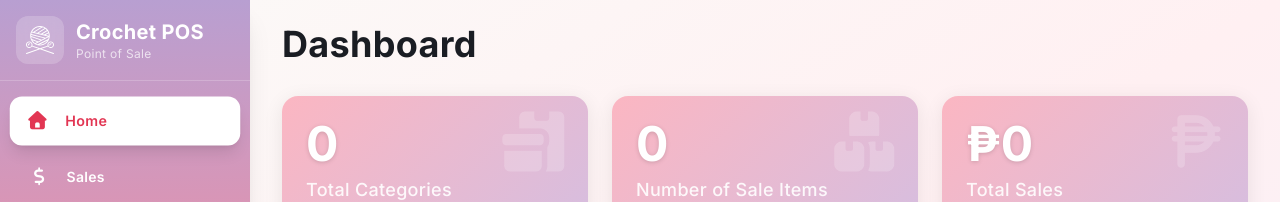
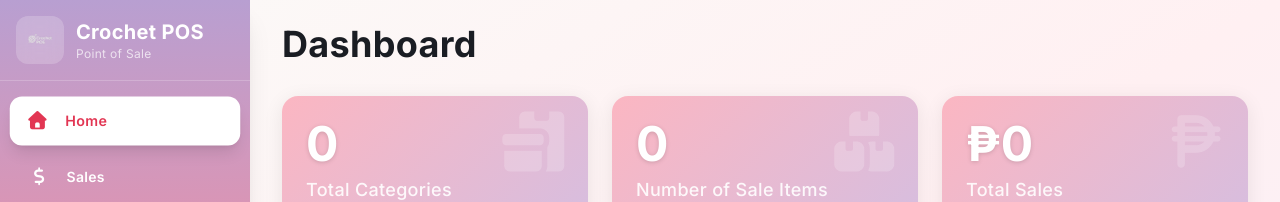
Before and after one commit to regret546/crochet_pos, a React (Vite) app in the folder frontend/: page /dashboard in a window 1280 px wide. Shown: the top 202 px of the page. Built offline with nearby package versions, Linux system fonts and the light colour scheme; no server answers; sample sign-in values are in the browser's storage.

Commit message:
make the site load faster

```diff
--- a/frontend/src/pages/Dashboard.jsx
+++ b/frontend/src/pages/Dashboard.jsx
@@ -1,10 +1,13 @@
-import React, { useState, useEffect } from "react";
+import React, { useState, useEffect, lazy, Suspense, memo } from "react";
 import { motion, AnimatePresence } from "motion/react";
 import { useNavigate } from "react-router-dom";
-import Home from "./Home";
-import Sales from "./Sales";
-import Category from "./Category";
 import ResetPasswordModal from "../components/ResetPasswordModal";
+import logoImage from "../assets/logo.png";
+
+// Lazy load pages for code splitting
+const Home = lazy(() => import("./Home"));
+const Sales = lazy(() => import("./Sales"));
+const Category = lazy(() => import("./Category"));
 
 export default function Dashboard() {
   const navigate = useNavigate();
@@ -67,6 +70,14 @@ export default function Dashboard() {
 
       {/* Main Content */}
       <main className="flex-1 md:ml-0 min-h-screen overflow-x-hidden">
+        <Suspense fallback={
+          <div className="flex items-center justify-center min-h-screen">
+            <div className="text-center">
+              <i className="fa-solid fa-spinner fa-spin text-4xl text-rose-400 mb-4"></i>
+              <p className="text-slate-600">Loading...</p>
+            </div>
+          </div>
+        }>
           <AnimatePresence mode="wait">
             {selected === "Home" && (
               <motion.div
@@ -102,20 +113,20 @@ export default function Dashboard() {
               </motion.div>
             )}
           </AnimatePresence>
+        </Suspense>
       </main>
     </div>
   );
 }
 
-const Sidebar = ({ selected, setSelected, handleLogout, mobileMenuOpen, setMobileMenuOpen, setResetPasswordOpen }) => {
+const Sidebar = memo(({ selected, setSelected, handleLogout, mobileMenuOpen, setMobileMenuOpen, setResetPasswordOpen }) => {
   const [open, setOpen] = useState(true);
 
   return (
     <>
       {/* Desktop Sidebar */}
       <motion.nav
-        layout
-        className="hidden md:flex sticky top-0 h-screen shrink-0 bg-gradient-to-b from-lavender-300 via-rose-300 to-lavender-300 shadow-xl"
+        className="hidden md:flex sticky top-0 h-screen shrink-0 bg-gradient-to-b from-lavender-300 via-rose-300 to-lavender-300 shadow-xl transition-all duration-300"
         style={{ width: open ? "250px" : "80px" }}
       >
         <div className="flex flex-col h-full w-full">
@@ -256,14 +267,14 @@ const Sidebar = ({ selected, setSelected, handleLogout, mobileMenuOpen, setMobil
       </AnimatePresence>
     </>
   );
-};
+});
 
-const Option = ({ Icon, title, selected, setSelected, open, handleLogout, handleResetPassword }) => {
+const Option = memo(({ Icon, title, selected, setSelected, open, handleLogout, handleResetPassword }) => {
   const handleClick = () => {
     if (title === "Logout") {
-      handleLogout();
+      handleLogout?.();
     } else if (title === "Reset Password") {
-      handleResetPassword();
+      handleResetPassword?.();
     } else {
       setSelected(title);
     }
@@ -273,7 +284,6 @@ const Option = ({ Icon, title, selected, setSelected, open, handleLogout, handle
 
   return (
     <motion.button
-      layout
       onClick={handleClick}
       className={`relative flex h-12 w-full items-center rounded-xl cursor-pointer transition-all duration-200 ${
         isSelected
@@ -283,12 +293,11 @@ const Option = ({ Icon, title, selected, setSelected, open, handleLogout, handle
       whileHover={{ scale: 1.02 }}
       whileTap={{ scale: 0.98 }}
     >
-      <motion.div layout className="p-4 text-lg">
+      <div className="p-4 text-lg">
         {Icon}
-      </motion.div>
+      </div>
       {open && (
         <motion.span
-          layout
           initial={{ opacity: 0, x: -10 }}
           animate={{ opacity: 1, x: 0 }}
           transition={{ delay: 0.1 }}
@@ -299,15 +308,14 @@ const Option = ({ Icon, title, selected, setSelected, open, handleLogout, handle
       )}
     </motion.button>
   );
-};
-const TitleSection = ({ open }) => {
+});
+const TitleSection = memo(({ open }) => {
   return (
     <div className="border-b border-white/20 p-4">
       <div className={`flex items-center gap-3 ${open ? "" : "justify-center"}`}>
         <Logo />
         {open && (
           <motion.div
-            layout
             initial={{ opacity: 0, x: -10 }}
             animate={{ opacity: 1, x: 0 }}
             transition={{ delay: 0.1 }}
@@ -320,29 +328,24 @@ const TitleSection = ({ open }) => {
       </div>
     </div>
   );
-};
+});
 
-const ToggleClose = ({ open, setOpen }) => {
+const ToggleClose = memo(({ open, setOpen }) => {
   return (
     <motion.button
-      layout
       onClick={() => setOpen((pv) => !pv)}
       className="border-t border-white/20 transition-colors cursor-pointer hover:bg-white/10 p-3"
     >
       <div className="flex items-center justify-center gap-2">
-        <motion.div
-          layout
-          className="grid size-8 place-content-center"
-        >
+        <div className="grid size-8 place-content-center">
           <i
             className={`fa-solid fa-arrow-left transition-transform text-white text-sm ${
               open && "rotate-180"
             }`}
           ></i>
-        </motion.div>
+        </div>
         {open && (
           <motion.span
-            layout
             initial={{ opacity: 0, x: -10 }}
             animate={{ opacity: 1, x: 0 }}
             exit={{ opacity: 0 }}
@@ -355,68 +358,17 @@ const ToggleClose = ({ open, setOpen }) => {
       </div>
     </motion.button>
   );
-};
+});
 
-const Logo = () => {
+const Logo = memo(() => {
   return (
-    <motion.div
-      layout
-      className="logo grid size-12 shrink-0 place-content-center rounded-xl bg-white/20 backdrop-blur-sm p-2"
-    >
-      <svg
-        fill="#ffffff"
-        height="auto"
-        width="28"
-        version="1.1"
-        id="Layer_1"
-        xmlns="http://www.w3.org/2000/svg"
-        xmlnsXlink="http://www.w3.org/1999/xlink"
-        viewBox="0 0 512.535 512.535"
-        xmlSpace="preserve"
-      >
-        <g transform="translate(1 1)">
-          <g>
-            <g>
-              <path
-                d="M255,357.667c98.987,0,179.2-80.213,179.2-179.2S353.987-0.733,255-0.733S75.8,79.481,75.8,178.467
-				S156.013,357.667,255,357.667z M115.215,260.683l88.105,31.461l-39.544,20.401C144.011,299.078,127.389,281.351,115.215,260.683z
-				 M92.867,178.467c0-5.499,0.277-10.932,0.81-16.289l239.595,62.921l-45.371,23.408l-194.932-64.56
-				C92.908,182.127,92.867,180.302,92.867,178.467z M154.158,113.923l148.039-90.367l-0.183-0.3
-				c12.614,3.811,24.576,9.116,35.683,15.71l-133.918,86.71L154.158,113.923z M401.298,190.003l-46.076,23.772l0.137-0.52
-				L96.28,145.216c1.84-8.84,4.398-17.414,7.612-25.661L401.298,190.003z M405.587,238.694l-192.738,96.369
-				c-11.108-2.979-21.747-7.096-31.775-12.238l234.37-120.917C413.591,214.718,410.247,227.041,405.587,238.694z M331.98,156.044
-				l-35.035-8.299l93.842-57.933c5.336,8.16,9.961,16.828,13.776,25.922L331.98,156.044z M410.381,132.024
-				c4.18,14.024,6.514,28.844,6.724,44.184l-60.484-14.327L410.381,132.024z M266.678,259.456l-42.599,21.978L104.543,238.75
-				l-0.05,0.139c-4.632-11.539-7.977-23.734-9.856-36.411L266.678,259.456z M255,340.601c-4.675,0-9.299-0.209-13.873-0.596
-				l151.489-75.744C363.986,310.113,313.084,340.601,255,340.601z M380.678,75.996l-107.213,66.188l-46.696-11.061l126.315-81.787
-				C363.302,57.105,372.568,66.058,380.678,75.996z M255,16.334c7.981,0,15.822,0.586,23.493,1.698l-147.932,90.302l-19.486-4.616
-				C138.084,51.78,192.368,16.334,255,16.334z"
+    <div className="logo grid size-12 shrink-0 place-content-center rounded-xl bg-white/20 backdrop-blur-sm p-2">
+      <img
+        src={logoImage}
+        alt="Crochet POS Logo"
+        className="w-7 h-7 object-contain"
+        loading="eager"
       />
-              <path
-                d="M505.88,494.201l-224.16-77.969l120.159-41.794c10.702,15.696,28.726,25.897,49.388,25.897
-				c33.28,0,59.733-26.453,59.733-59.733c0-33.28-26.453-59.733-59.733-59.733c-33.28,0-59.733,26.453-59.733,59.733
-				c0,6.357,0.972,12.461,2.765,18.183l-138.872,48.303l-139.636-48.569c1.74-5.644,2.676-11.659,2.676-17.917
-				c0-33.28-26.453-59.733-59.733-59.733C25.453,280.867-1,307.321-1,340.601c0,33.28,26.453,59.733,59.733,59.733
-				c20.767,0,38.875-10.302,49.556-26.135l120.844,42.033L4.973,494.201c-4.267,1.707-6.827,6.827-5.12,11.093
-				c0.853,3.413,4.267,5.973,7.68,5.973c0.853,0,1.707,0,3.413-0.853l244.48-85.036l244.48,85.037
-				c0.853,0.853,1.707,0.853,2.56,0.853c3.413,0,6.827-2.56,8.533-5.973C512.707,501.027,510.147,495.907,505.88,494.201z
-				 M451.267,297.934c23.893,0,42.667,18.773,42.667,42.667c0,23.893-18.773,42.667-42.667,42.667
-				c-23.893,0-42.667-18.773-42.667-42.667C408.6,316.707,427.373,297.934,451.267,297.934z M58.733,383.267
-				c-23.893,0-42.667-18.773-42.667-42.667c0-23.893,18.773-42.667,42.667-42.667s42.667,18.773,42.667,42.667
-				C101.4,364.494,82.627,383.267,58.733,383.267z"
-              />
-              <path
-                d="M67.267,315.001c-18.773,0-34.133,15.36-34.133,34.133c0,5.12,3.413,8.533,8.533,8.533s8.533-3.413,8.533-8.533
-				c0-9.387,7.68-17.067,17.067-17.067c5.12,0,8.533-3.413,8.533-8.533S72.387,315.001,67.267,315.001z"
-              />
-              <path
-                d="M434.2,357.667c5.12,0,8.533-3.413,8.533-8.533c0-9.387,7.68-17.067,17.067-17.067c5.12,0,8.533-3.413,8.533-8.533
-				s-3.413-8.533-8.533-8.533c-18.773,0-34.133,15.36-34.133,34.133C425.667,354.254,429.08,357.667,434.2,357.667z"
-              />
-            </g>
-          </g>
-        </g>
-      </svg>
-    </motion.div>
+    </div>
   );
-};
+});
```
Lines whose indentation alone changed are shown as unchanged.
